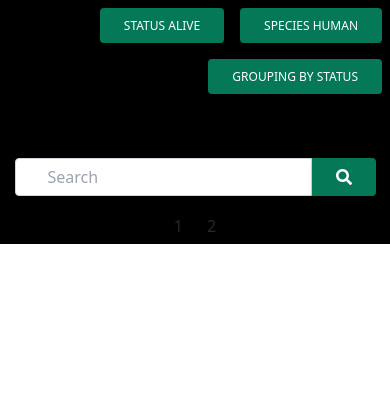
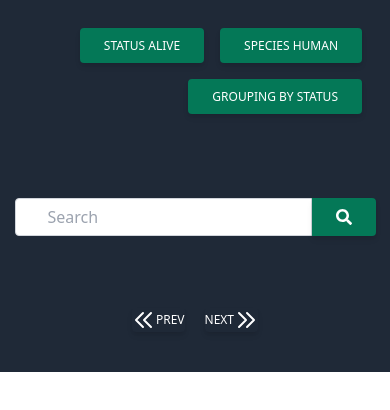
Before and after one commit to IngridCavalcantiGti/api-rickandmorty, a Vue app: page / in a window 390 px wide. Shown: the top 410 px of the page. Built offline with nearby package versions, Linux system fonts and the light colour scheme; no server answers.

Commit message:
ajusta layout do pagination e adiciona evento. Adiciona class no card para deixar responsivo

```diff
--- a/src/components/Card.vue
+++ b/src/components/Card.vue
@@ -1,16 +1,29 @@
 <!-- eslint-disable prettier/prettier -->
 <template>
-  <div
-    class="shadow-lg m-10 p-2 w-60 bg-green-700 border-2 border-green-200"
-    v-for="(character, index) in characters"
-    :key="index"
-  >
-    <img class="w-full" :src="character.image" alt="image" />
+  <div class="flex justify-center flex-wrap">
+    <div
+      class="shadow-lg m-4 p-2 w-60 bg-green-700 border-2 border-green-200"
+      v-for="(character, index) in characters"
+      :key="index"
+    >
+      <img class="w-full" :src="character.image" alt="image" />
 
-    <div class="px-6 py-2">
-      <p class="text-white font-bold text--center">{{ character.name }}</p>
-      <p class="text-white text-base text--center">{{ character.status }}</p>
-      <p class="text-white text-base text--center">{{ character.species }}</p>
+      <div class="px-6 py-2 text--center">
+        <p class="text-white font-bold mb-5">{{ character.name }}</p>
+        <p class="text-white text-base bg-gray-400 border mb-2 rounded-full">
+          {{ character.status }}
+        </p>
+        <p
+          class="
+            text-white text-base text--center
+            bg-gray-400
+            border
+            rounded-full
+          "
+        >
+          {{ character.species }}
+        </p>
+      </div>
     </div>
   </div>
 </template>
--- a/src/components/Pagination.vue
+++ b/src/components/Pagination.vue
@@ -1,53 +1,81 @@
 <!-- eslint-disable prettier/prettier -->
 <template>
   <div class="flex justify-center">
-    <nav aria-label="Page navigation example">
-      <ul class="flex list-style-none">
-        <li class="page-item">
-          <a
+    <button
+      @click="() => $emit('onClickPrev')"
+      type="button"
       class="
-              page-link
-              relative
-              block
-              py-1.5
-              px-3
-              border-0
-              bg-transparent
-              outline-none
-              transition-all
-              duration-300
+        text-white
+        font-medium
+        text-xs
+        leading-tight
+        uppercase
         rounded
-              text-gray-800
-              hover:text-gray-800 hover:bg-gray-200
-              focus:shadow-none
+        shadow-md
+        mr-5
+        hover:text-green-400 hover:shadow-lg
       "
-            href="#"
-            >1</a
     >
-        </li>
-        <li class="page-item">
-          <a
+      <div class="flex flex-auto">
+        <svg
+          class="w-6 h-6"
+          fill="none"
+          stroke="currentColor"
+          viewBox="0 0 24 24"
+          xmlns="http://www.w3.org/2000/svg"
+        >
+          <path
+            stroke-linecap="round"
+            stroke-linejoin="round"
+            stroke-width="2"
+            d="M11 19l-7-7 7-7m8 14l-7-7 7-7"
+          ></path>
+        </svg>
+        <span class="mt-1">{{ labelPrev }}</span>
+      </div>
+    </button>
+
+    <button
+      @click="() => $emit('onClickNext')"
+      type="button"
       class="
-              page-link
-              relative
-              block
-              py-1.5
-              px-3
-              border-0
-              bg-transparent
-              outline-none
-              transition-all
-              duration-300
+        text-white
+        font-medium
+        text-xs
+        leading-tight
+        uppercase
         rounded
-              text-gray-800
-              hover:text-gray-800 hover:bg-gray-200
-              focus:shadow-none
+        shadow-md
+        hover:text-green-400 hover:shadow-lg
       "
-            href="#"
-            >2</a
     >
-        </li>
-      </ul>
-    </nav>
+      <div class="flex">
+        <span class="mt-1">{{ labelNext }}</span>
+        <svg
+          class="w-6 h-6"
+          fill="none"
+          stroke="currentColor"
+          viewBox="0 0 24 24"
+          xmlns="http://www.w3.org/2000/svg"
+        >
+          <path
+            stroke-linecap="round"
+            stroke-linejoin="round"
+            stroke-width="2"
+            d="M13 5l7 7-7 7M5 5l7 7-7 7"
+          ></path>
+        </svg>
+      </div>
+    </button>
   </div>
 </template>
+<script lang="ts">
+import { defineComponent } from "vue";
+
+export default defineComponent({
+  props: {
+    labelNext: { type: String },
+    labelPrev: { type: String },
+  },
+});
+</script>
--- a/src/views/Home.vue
+++ b/src/views/Home.vue
@@ -1,17 +1,23 @@
 <template>
-  <div class="bg-black">
-    <div class="flex justify-end flex-wrap">
+  <div class="bg-gray-800">
+    <div class="flex justify-end flex-wrap p-5">
       <Button label="Status Alive" class="m-2" />
       <Button label="Species Human" class="m-2" />
       <Button label="Grouping by status" class="m-2" />
     </div>
 
-    <Search @onInput="onInput" />
+    <Search @onInput="onInput" class="mb-5" />
     <div class="flex flex-wrap">
-      <Card :characters="characters" class="border-green-4 border-4"></Card>
+      <Card :characters="characters"></Card>
     </div>
     <div>
-      <Pagination />
+      <Pagination
+        labelNext="Next"
+        labelPrev="Prev"
+        class="p-10"
+        @onClickNext="next"
+        @onClickPrev="prev"
+      />
     </div>
   </div>
 </template>
@@ -46,7 +52,15 @@ export default defineComponent({
       console.log(value);
     };
 
-    return { characters, getAll, onInput };
+    const next = () => {
+      console.log("next");
+    };
+
+    const prev = () => {
+      console.log("prev");
+    };
+
+    return { characters, getAll, onInput, next, prev };
   },
 });
 </script>
```
Lines whose indentation alone changed are shown as unchanged.
